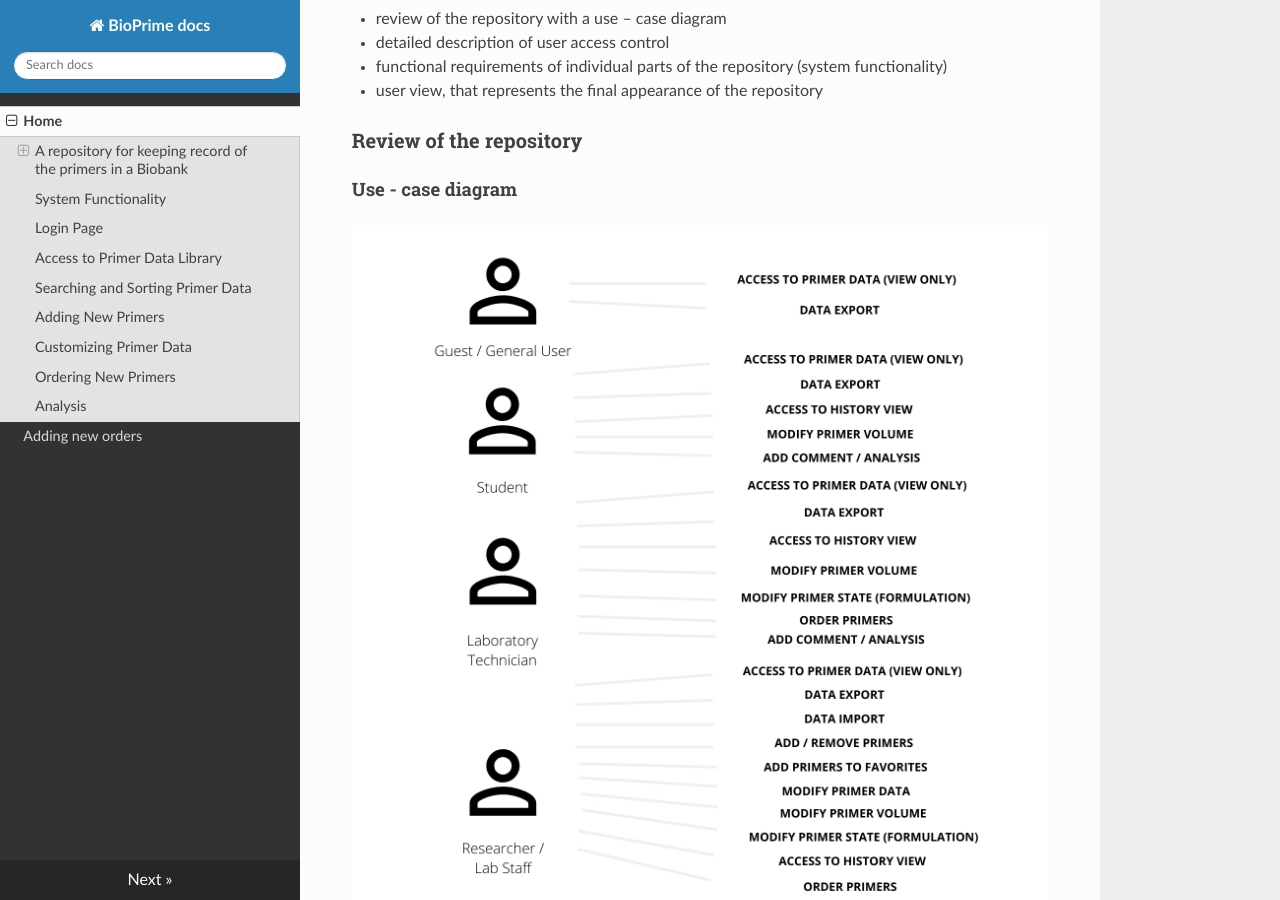
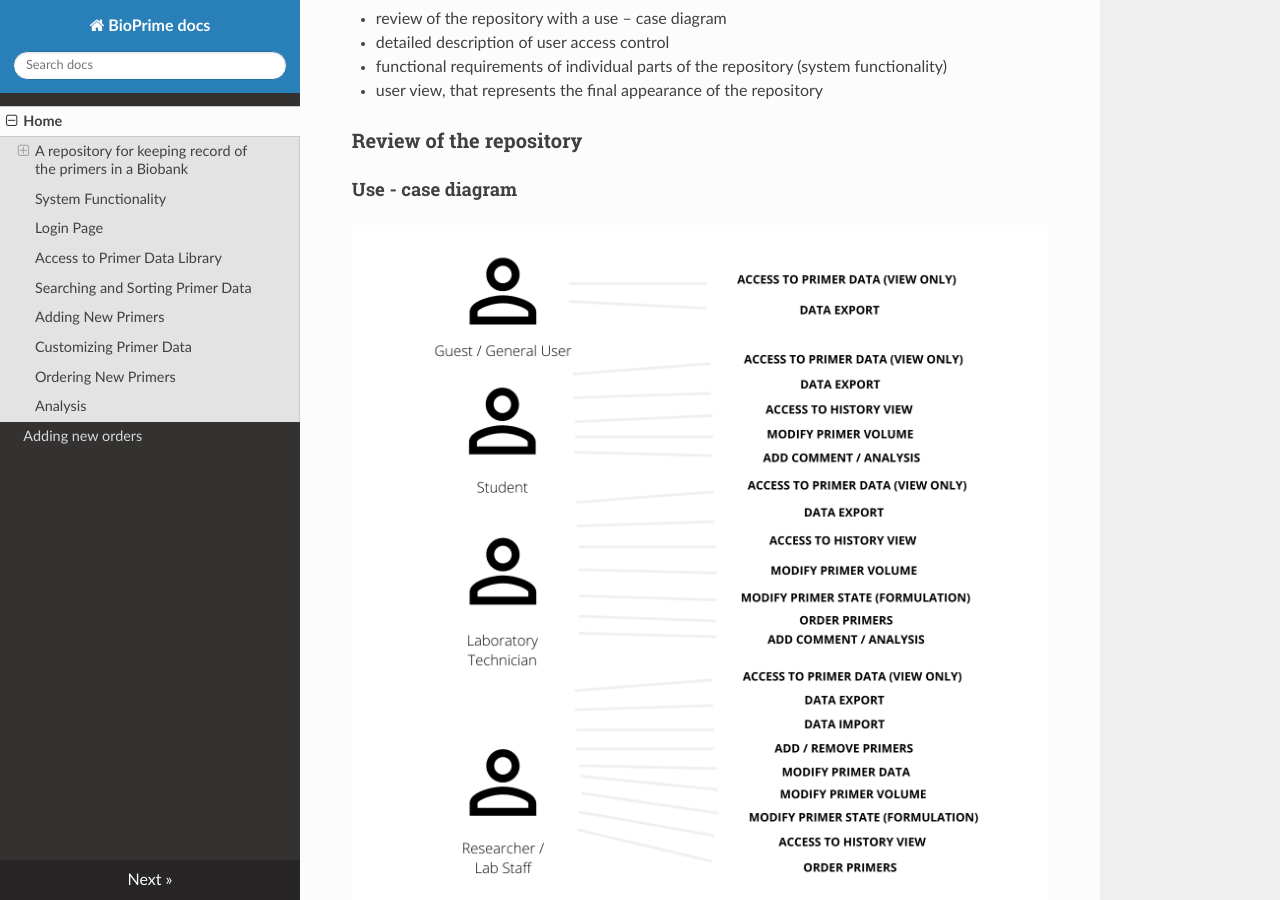
Before and after one commit to Bio-Prime/documentation, an MkDocs documentation site: the page built from docs/index.md, in a window 1280 px wide and 900 px high, scrolled down 523 px. Built offline with MkDocs 1.6.1, drawn with Linux system fonts in a browser that asks for light colours; nearby versions of some CDN libraries.

Commit message:
posodobila skico uporabnikov

```diff
--- a/docs/index.md
+++ b/docs/index.md
@@ -18,7 +18,7 @@ Good documentation constitutes an essential part of the quality assurance system
 
 #### Use - case diagram
 
-![usertypes](./usertypes.png)
+![usertypes1](./usertypes1.png)
 
 ### Users access
 
```
Also changed, not shown: docs/usertypes1.png (added).
